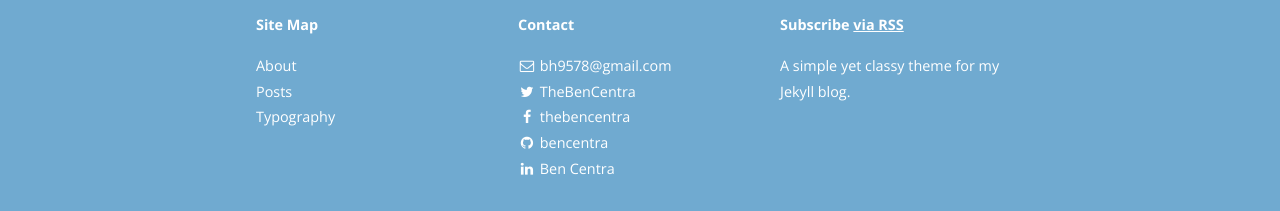
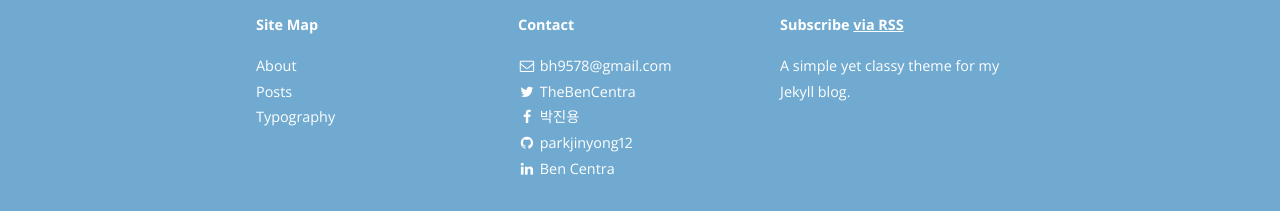
Before and after one commit to parkjinyong12/parkjinyong12.github.io, a Jekyll site: the page built from index.html, in a window 1280 px wide. Shown: the part 2013-2224 px from the top of the page. Built offline with Jekyll 4.4.1, drawn with Linux system fonts in a browser that asks for light colours; nearby versions of some CDN libraries; the list of posts is cut into pages by our own code.

Commit message:
Update _config.yml

```diff
--- a/_config.yml
+++ b/_config.yml
@@ -81,14 +81,14 @@ social:
 
   - name: Facebook
     icon: facebook
-    username: thebencentra
+    username: 박진용
     url: https://www.facebook.com/pjy.methere
     desc: Friend me on Facebook
     share: true
 
   - name: GitHub
     icon: github
-    username: bencentra
+    username: parkjinyong12
     url: https://github.com/parkjinyong12
     desc: Fork me on GitHub
     share: true
```
